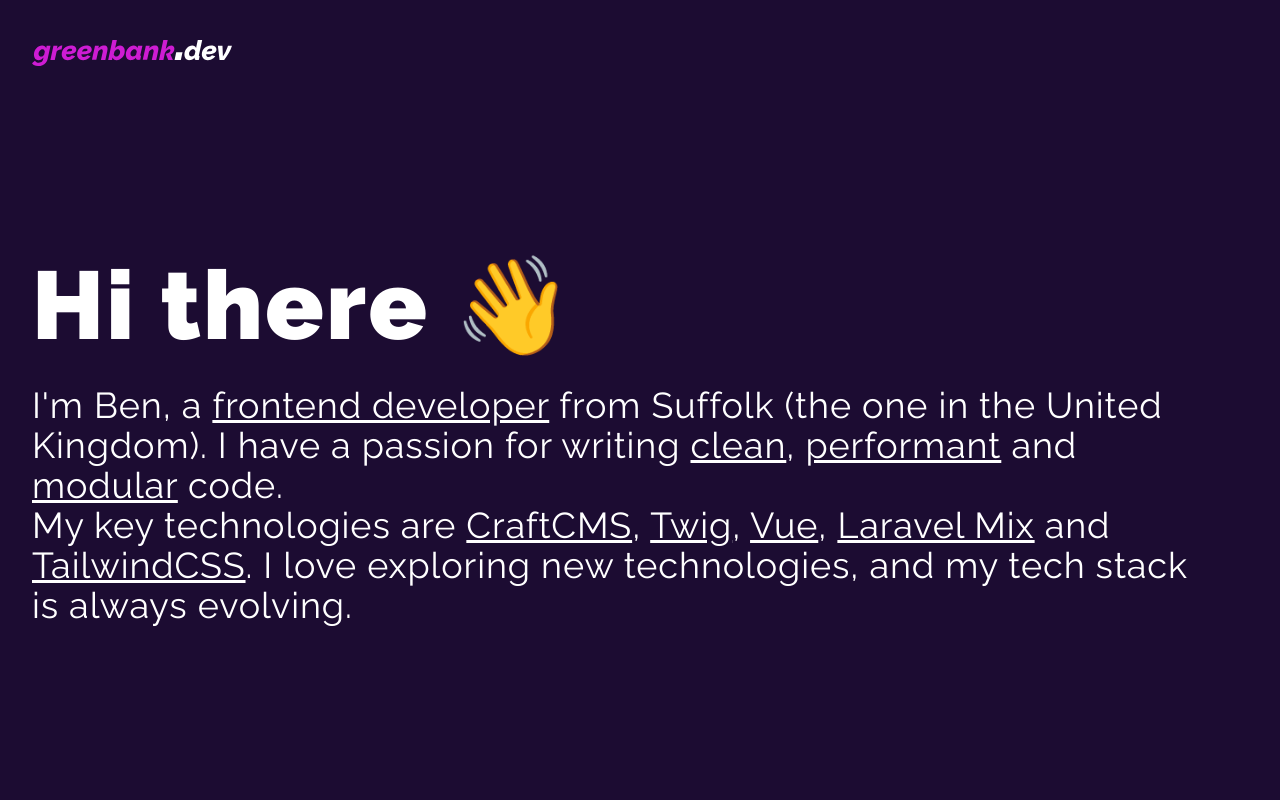
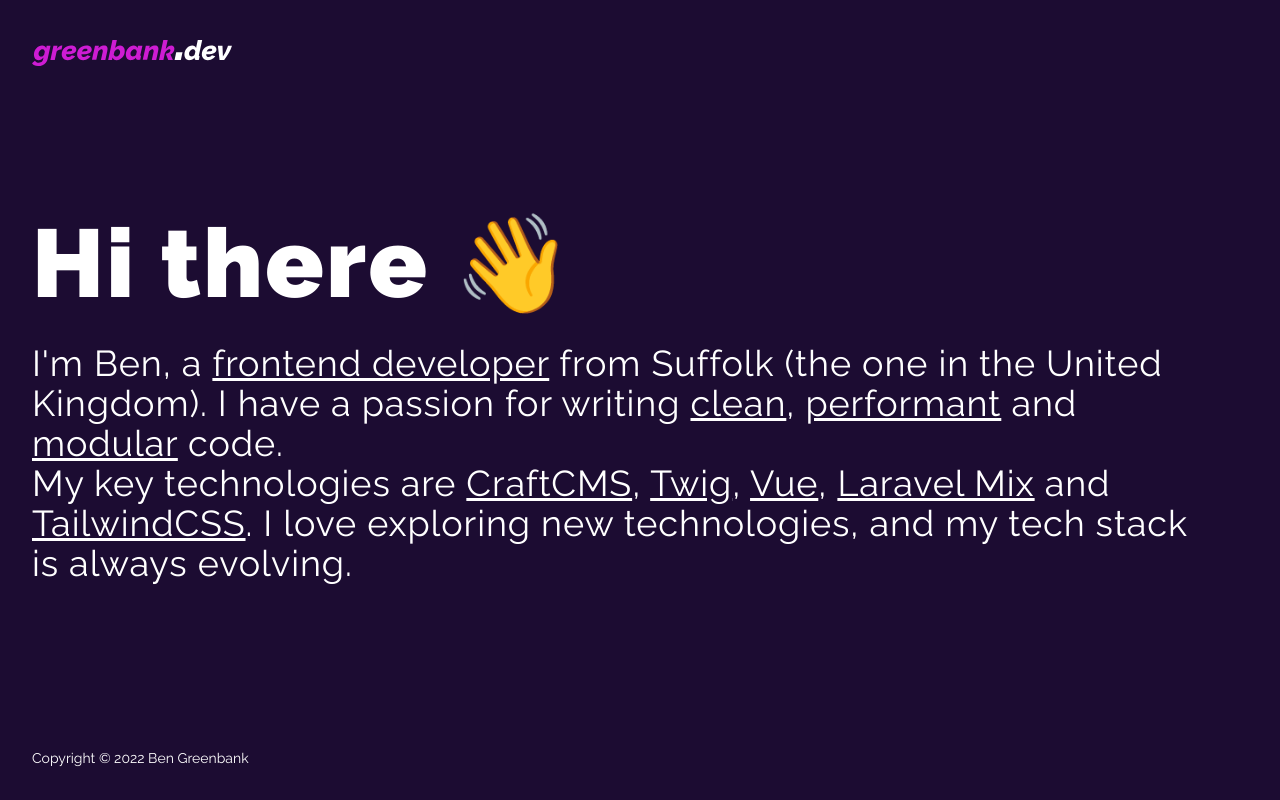
Before and after one commit to bengreenbank/showcase, a Nuxt app: page / in a window 1280 px wide. Built offline with nearby package versions, Linux system fonts and the light colour scheme.

Commit message:
Added content to simple footer component

```diff
--- a/components/Footer.vue
+++ b/components/Footer.vue
@@ -1,5 +1,9 @@
 <template>
-
+  <footer class="bg-purple text-sm text-white py-8">
+    <p class="container">
+      Copyright © 2022 Ben Greenbank
+    </p>
+  </footer>
 </template>
 
 <script>
@@ -7,7 +11,3 @@
   name: "Footer"
 }
 </script>
-
-<style scoped>
-
-</style>
```
